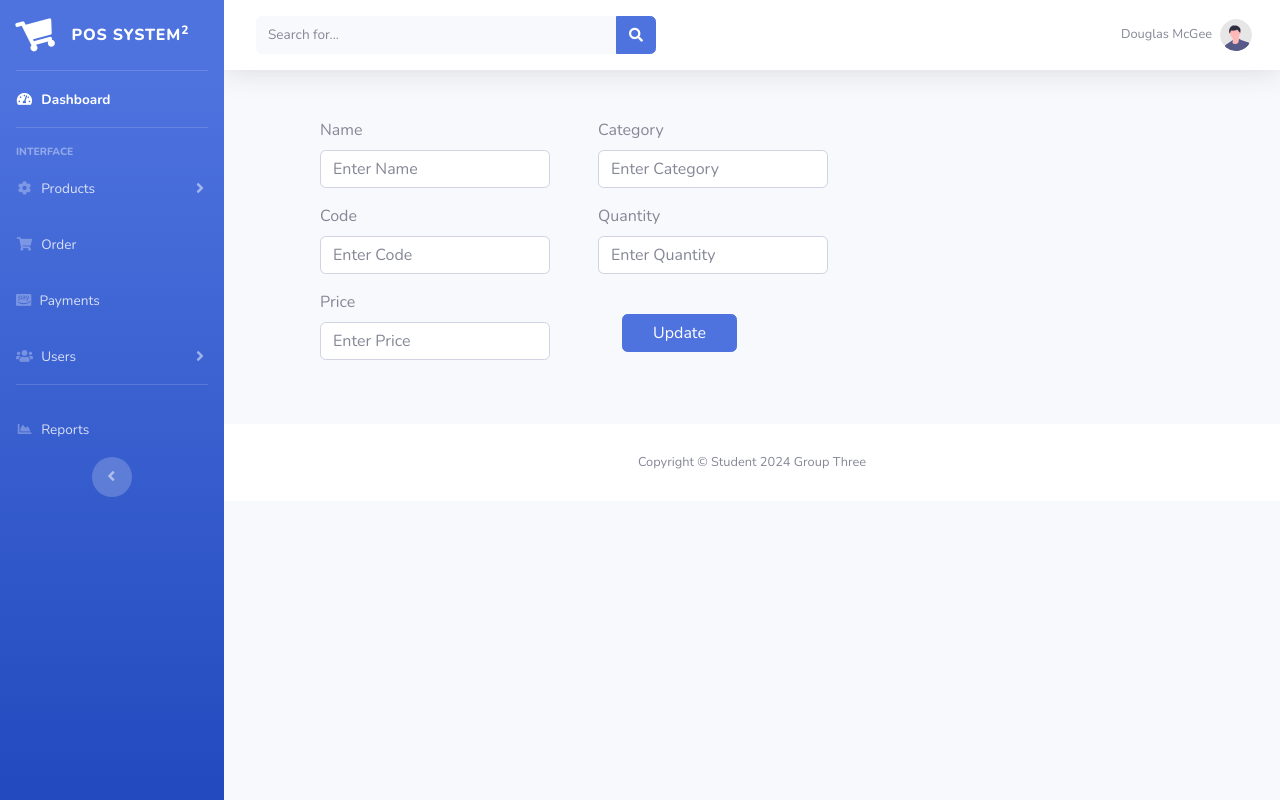
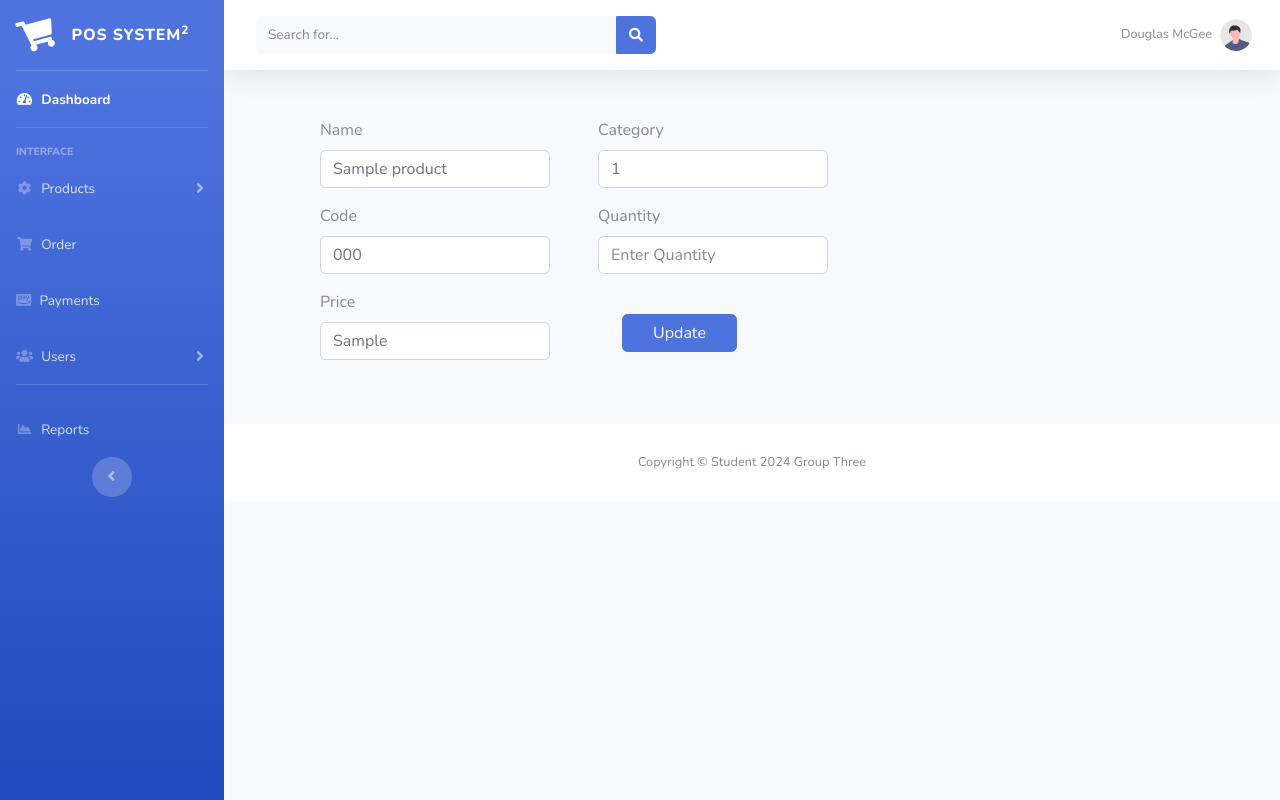
Before and after one commit to naydany/G3-POS-SYSTEM, a PHP site: page /update_item?id=1 in a window 1280 px wide. Run offline with PHP 8.4, Linux system fonts and the light colour scheme; tables that the repository leaves empty hold one stand-in row (values such as "Sample post"); data that the repository does not hold is empty; some libraries are stand-ins or nearby versions.

Commit message:
[feat] update product POS-33

```diff
--- a/controllers/items/edit_item.controller.php
+++ b/controllers/items/edit_item.controller.php
@@ -1,3 +1,10 @@
 <?php
+require_once 'database/database.php';
+require_once 'models/item.model.php';
 
+if (isset($_GET['id'])) {
+    $id = $_GET['id'];
+
+    $pro = getItemID($id);
+}
 require 'views/items/edit_item.view.php';
--- a/models/item.model.php
+++ b/models/item.model.php
@@ -27,7 +27,7 @@ function createItem(
 function getItemID(int $id): array
 {
     global $connection;
-    $statement = $connection->prepare("select * from products where id = :id");
+    $statement = $connection->prepare("select * from products where pro_id = :id");
     $statement->execute([':id' => $id]);
     return $statement->fetch();
 }
@@ -40,21 +40,20 @@ function getItem(): array
     return $statement->fetchAll();
 }
 
-function updateItem( string $pro_name,
-string $pro_code,
-$pro_quan,
-string $pro_price,
-string $pro_cate): bool
+function updateItem( string $pro_name,string $pro_code , string $pro_price, int $pro_quan,int $pro_cate, int $pro_id): bool
 {
+
     global $connection;
-    $statement = $connection->prepare("update products set pro_name = :name, pro_code = :code, pro_price = :price,
-    cate_id = :cate, pro_quantity = :quantity where id = :id");
+    $statement = $connection->prepare("update products set pro_name = :pro_name, pro_code = :pro_code, pro_price = :pro_price,
+    cate_id = :cate_id, pro_quantity = :pro_quantity where pro_id = :pro_id");
+    // $statement->execute();
     $statement->execute([
-        ':name' => $pro_name,
-        ':code' => $pro_code,
-        ':cate' => $pro_cate,
-        ':quantity' => $pro_quan,
-        ':price' => $pro_price,
+        ":pro_name" => $pro_name,
+        ":pro_code" => $pro_code,
+        ":cate_id" => $pro_cate,
+        ":pro_quantity" => $pro_quan,
+        ":pro_price" => $pro_price,
+        ":pro_id"=> $pro_id,
     ]);
 
     return $statement->rowCount() > 0;
--- a/views/items/edit_item.view.php
+++ b/views/items/edit_item.view.php
@@ -1,30 +1,31 @@
 <div class="m-5 d-flex justify-content-center flex-column">
-    <form action="" method="post" class="d-flex ml-5">
+    <form action="controllers/items/update_item.controller.php" method="post" class="d-flex ml-5">
+        <input type="hidden" name="id"  value="<?= $pro['pro_id']?>" >
 
         <div class=" div-1">
             <div class=" form-group">
                 <label for="pro_name">Name</label>
-                <input type="text" class="form-control" placeholder="Enter Name" name="name">
+                <input type="text" class="form-control" value="<?= $pro['pro_name']?>" placeholder="Enter Name" name="name">
             </div>
             <div class="form-group">
                 <label>Code</label>
-                <input type="number" class="form-control" placeholder="Enter Code" name="code">
+                <input type="text" class="form-control"  value="<?= $pro['pro_code']?>"placeholder="Enter Code" name="code">
             </div>
             <div class="form-group">
                 <label>Price</label>
-                <input type="text" class="form-control" placeholder="Enter Price" name="price">
+                <input type="text" class="form-control"  value="<?= $pro['pro_price']?>"placeholder="Enter Price" name="price">
             </div>
         </div>
 
         <div class="div-2 ml-5">
             <div class="form-group">
                 <label>Category</label>
-                <input type="text" class="form-control" placeholder="Enter Category" name="cate">
+                <input type="number" class="form-control" value="<?= $pro['cate_id']?>" placeholder="Enter Category" name="cate">
             </div>
 
             <div class="form-group">
                 <label>Quantity</label>
-                <input type="number" class="form-control" placeholder="Enter Quantity" name="quantity">
+                <input type="number" class="form-control" value="<?= $pro['pro_quantity']?>" placeholder="Enter Quantity" name="quantity">
             </div>
             <button type="submit" class="btn btn-primary w-50 m-4">Update</button>
         </div>
--- a/views/items/item.view.php
+++ b/views/items/item.view.php
@@ -42,7 +42,7 @@
                                 <td><?= $pro['cate_id'] ?></td>
                                 <td><?= $pro['pro_quantity'] ?></td>
                                 <td>
-                                    <a href="./update_item?id=<?= $pro['pro_id'] ?>" class="btn btn-success">Update</a>
+                                    <a href="/update_item?id=<?= $pro['pro_id'] ?>" class="btn btn-success">Update</a>
 
                                 </td>
                                 <td>
```
Also changed, not shown: controllers/items/edit.controller.php (deleted, +0 -21 lines), controllers/items/update_item.controller.php (added, +20 -0 lines).
